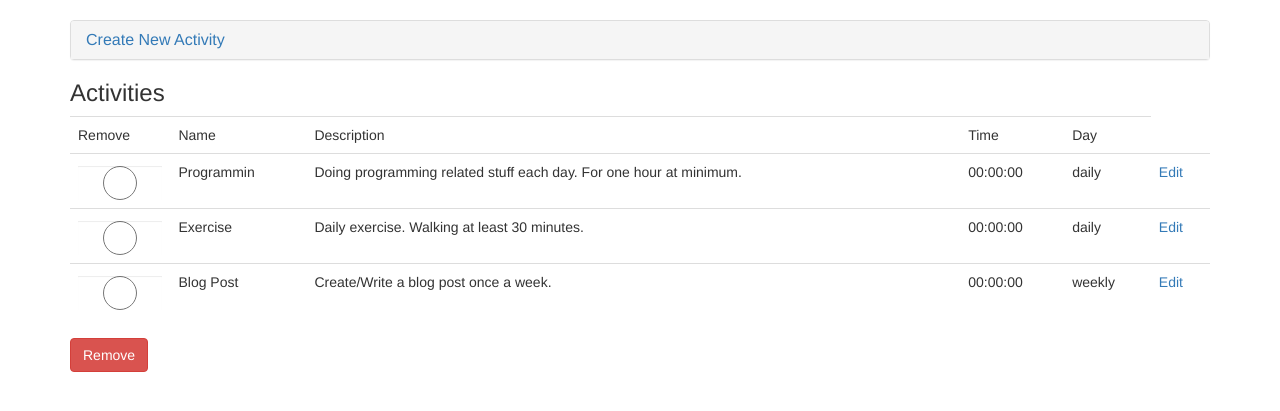
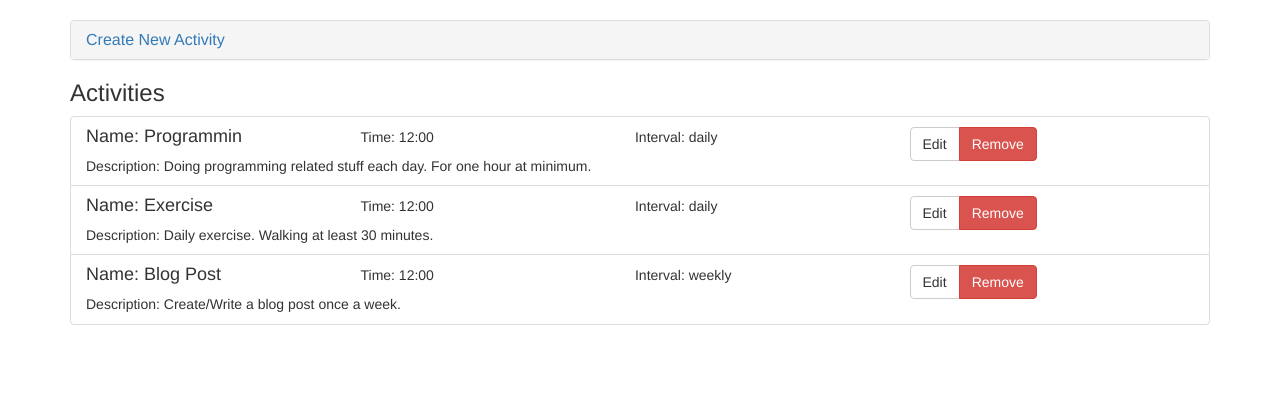
Before and after one commit to Marek-Fewtrell/Accountability-Keeper, a PHP site: page /activities.php in a window 1280 px wide. Shown: the part 52-463 px from the top of the page. Run offline with PHP 8.4, Linux system fonts and the light colour scheme; the visitor is signed in with stand-in values (Sample User, id 1); data comes from the database, SQL or seed files in the repository; some libraries are stand-ins or nearby versions.

Commit message:
Updated UI. Changed the tables into unordered lists when displaying stuff. Improved some dropdowns, like month selection. Improved the output of day.php

```diff
--- a/activities.php
+++ b/activities.php
@@ -92,11 +92,21 @@
 				</div>
 				<div class="form-group">
 					<label for="day">Day (daily, weekly):</label>
-					<input name="day" type="text" class="form-control" value="<?php
-					if ($editting) {
-						echo $day;
-					}
-				?>">
+					<select name="day" class="form-control">
+						<?php
+							if ($editting && $day == 'daily') {
+								echo '<option value="daily" selected="true">daily</option>';
+							} else {
+								echo '<option value="daily">daily</option>';
+							}
+
+							if ($editting && $day == 'weekly') {
+								echo '<option value="weekly" selected="true">weekly</option>';
+							} else {
+								echo '<option value="weekly">weekly</option>';
+							}
+						?>
+					</select>
 				</div>
 				<?php
 				if ($editting) {
@@ -127,7 +137,7 @@
 				echo $result;
 			}
 		} else if (isset($_POST['removeAction'])) {
-			if (deleteActivity($_POST['rowSelRdio'])) {
+			if (deleteActivity($_POST['removeAction'])) {
 				echo "successfully removed activity!";
 			} else {
 				echo 'unsuccessfully remvoe activity!';
--- a/database.php
+++ b/database.php
@@ -25,7 +25,7 @@
 
     function db_getListOfActivities() {
     	$conn = connect();
-		  $sql = "select * from `activities`";
+		  $sql = "select *, DATE_FORMAT(time, '%h:%i') as formatted_time from `activities`";
 
 		  $result = $conn->query($sql);
 
@@ -156,7 +156,7 @@
 
     function db_getUserScheduleAfterDate($userId, $date) {
     	$conn = connect();
-		  $sql = "select schedule.id, activities.id AS activitiesId, activities.name, activities.description, activities.day, activities.time, schedule.startDate from activities INNER JOIN schedule ON schedule.activityId = activities.id where schedule.userId = " . $userId . " and schedule.startDate <= '" . $date . "'";
+		  $sql = "select schedule.id, activities.id AS activitiesId, activities.name, activities.description, activities.day, DATE_FORMAT(activities.time, '%h:%i') as time, schedule.startDate from activities INNER JOIN schedule ON schedule.activityId = activities.id where schedule.userId = " . $userId . " and schedule.startDate <= '" . $date . "'";
 		  //echo $sql;
 		  $result = $conn->query($sql);
 
@@ -270,7 +270,8 @@
 
     function createRecord($userId, $activityId, $status, $date) {
     	$conn = connect();
-		  $sql = "insert into record (userId, activityId, status, date) values ('$userId', '$activityId', '$status', '$date')";
+		  //$sql = "insert into record (userId, activityId, status, date) values ('$userId', '$activityId', '$status', '$date')";
+		  $sql = "insert into record (userId, activityId, status, date) values ('$userId', '$activityId', '$status', NOW())";
 		  //echo $sql;
 		  $result = $conn->query($sql);
 
@@ -283,7 +284,7 @@
     }
     function updateRecord($userId, $recordId, $status) {
     	$conn = connect();
-    	$sql = "update record set status='$status' where id=$recordId and userId = $userId";
+    	$sql = "update record set status='$status', date=NOW() where id=$recordId and userId = $userId";
     	//echo $sql;
 
     	$result = $conn->query($sql);
--- a/helper.php
+++ b/helper.php
@@ -6,13 +6,23 @@
 		$result = db_getListOfActivities();
 
 		echo '<form method="post" name="activityForm">';
-		echo '<table class="table">';
-  	echo '<tr><td>Remove</td><td>Name</td><td>Description</td><td>Time</td><td>Day</td></tr>';
-  	foreach($result as $row) {
-  		echo "<tr><td><input class=\"form-control\" type=\"radio\" name=\"rowSelRdio\" value=\"" . $row['id'] . "\"></td><td>" . $row["name"] . "</td><td>" . $row["description"] . "</td><td>" . $row["time"] . "</td><td>" . $row["day"] . "</td><td><a href=\"?edit&id=" . $row['id'] . "\">Edit</a></td></tr>";
+		echo '<ul class="list-group">';
+		foreach($result as $row) {
+			echo '<li class="list-group-item">';
+				echo '<div class="row">';
+					echo '<div class="col-md-9 row">';
+						echo '<h4 class="list-group-item-heading col-md-4">Name: ' . $row["name"] . "</h4>";
+						echo '<p class="col-md-4">Time: ' . $row["formatted_time"] . '</p>';
+						echo '<p class="col-md-4">Interval: ' . $row["day"] . '</p>';
+						echo '<p class="list-group-item-text col-md-12">Description: ' . $row["description"] . "</p>";
+					echo '</div>';
+					echo "<div class=\"col-md-3 btn-group\"><a href=\"?edit&id=" . $row['id'] . "\" class=\"btn btn-default\">Edit</a>";
+					echo '<button name="removeAction" value="'.$row['id'].'" class="btn btn-danger">Remove</button></div>';
+				echo '</div>';
+
+			echo '</li>';
   	}
-  	echo '</table>';
-  	echo '<button name="removeAction" class="btn btn-danger">Remove</button>';
+  	echo '</ul>';
   	echo '</form>';
 	}
 
@@ -20,15 +30,24 @@
 		$result = db_getUserSchedule($userId);
 
 		echo '<form method="post" name="scheduleForm">';
-		echo '<table class="table">';
-  	echo '<tr><td>Remove</td><td>Name</td><td>Description</td><td>Start Date</td></tr>';
+		echo '<ul class="list-group">';
   	if ($result != FALSE) {
 			foreach($result as $row) {
-				echo "<tr><td><input type=\"radio\" class=\"form-control\"name=\"rowSelRadio\" value=\"" . $row['id'] . "\"></td><td>" . $row["name"] . "</td><td>" . $row["description"] . "</td><td>" . $row['startDate'] . "</td><td><a href=\"?edit&id=" . $row['id'] . "\">Edit</a></td></tr>";
+				echo '<li class="list-group-item">';
+				echo '<div class="row">';
+					echo '<div class="col-md-9 row">';
+						echo '<h4 class="list-group-item-heading col-md-6">Name: ' . $row["name"] . "</h4>";
+						echo '<p class="col-md-6 text-center">Start Date: ' . $row['startDate'] . '</p>';
+						echo '<p class="list-group-item-text col-md-12">Description: ' . $row["description"] . "</p>";
+					echo '</div>';
+					echo "<div class=\"col-md-3 btn-group\"><a href=\"?edit&id=" . $row['id'] . "\" class=\"btn btn-default\">Edit</a>";
+					echo '<button name="removeAction" value="'.$row['id'].'" class="btn btn-danger">Remove</button></div>';
+				echo '</div>';
+				echo '</li>';
 			}
   	}
-  	echo '</table>';
-  	echo '<button name="removeAction" class="btn btn-danger">Remove</button>';
+  	echo '</ul>';
+  	echo '<button name="removeAction" value="'. $row['id'] . '" class="btn btn-danger">Remove</button>';
   	echo '</form>';
 	}
 
@@ -48,6 +67,55 @@
 	  //echo "userId: " . $row["userId"] . " activityId: " . $row["activityId"] . " status: " . $row["status"];
   }
 
+  function outputReportItem($searchResult, $item) {
+		if ($item['day'] == 'weekly') {
+			//echo 'It has been a week since<br/>';
+		}
+  	echo $item['name'] . '</h4>';
+
+		echo '<p class="col-md-5">At time: ' . $item['time'] . '</p>';
+		echo '</div>';
+		echo $item['description'] . '<br/>';
+
+  	echo '<form method="post" class="form-inline">';
+		echo '<input type="hidden" name="activityId" value="'.$item['activitiesId'].'">';
+		if ($searchResult == FALSE) {
+			echo '<input type="hidden" name="formAction" value="create">';
+		} else {
+			echo '<input type="hidden" name="formAction" value="update">';
+			echo '<input type="hidden" name="theId" value="'.$searchResult['id'].'">';
+		}
+		echo '<div class="form-group">';
+
+		if ($searchResult['status'] == 'done') {
+			echo '<div class="label label-success">Done</div>';
+		} else if ($searchResult['status'] == 'partial done') {
+			echo '<div class="label label-warning">Partially Done</div>';
+		} else {
+			echo '<div class="label label-danger">Not Done</div>';
+		}
+
+		echo '<label for="status">Status:</label>';
+		echo '<select name="status" class="form-control">';
+		if ($searchResult['status'] == 'done') {
+			echo '<option value="done" selected>Done</option>';
+			echo '<option value="not done">Not Done</option>';
+			echo '<option value="partial done">Partially Done</option>';
+		} else if ($searchResult['status'] == 'partial done') {
+			echo '<option value="done">Done</option>';
+			echo '<option value="not done">Not Done</option>';
+			echo '<option value="partial done" selected>Partially Done</option>';
+		} else {
+			echo '<option value="done">Done</option>';
+			echo '<option value="not done" selected>Not Done</option>';
+			echo '<option value="partial done">Partially Done</option>';
+		}
+		echo '</select>';
+		echo '</div>';
+		echo '<input type="submit" class="btn btn-default" value="Set Activity Status">';
+		echo '</form>';
+  }
+
   function searchRecordsArray($array, $searchTerm) {
 		foreach($array as $row) {
 			if ($row['activityId'] == $searchTerm) {
@@ -56,6 +124,22 @@
 		}
 		return false;
 	}
+
+  function createMonthDropdown($name, $currentlySelected) {
+  	$months = array('January', 'February', 'March', 'April', 'May', 'June', 'July', 'August', 'September', 'October', 'November', 'December');
+  	$output = '<select name="'.$name.'" class="form-control">';
+  	$counter = 1;
+  	foreach ($months as $month) {
+  		$output .= '<option value="'.$counter.'"';
+  		if ($counter == $currentlySelected) {
+  			$output .= 'selected="true"';
+  		}
+  		$output .= '>'.$month.'</option>';
+  		$counter++;
+  	}
+  	$output .= '</select>';
+  	return $output;
+  }
 
   function calculateIfOnThisDay($curDate, $initialDate) {
   	$date1 = new DateTime($curDate);
--- a/schedule.php
+++ b/schedule.php
@@ -91,7 +91,7 @@
 					</div>
 					<div class="form-group">
 						<label for="activityId">Month:</label>
-						<input type="number" class="form-control" name="month" value="<?php echo $month; ?>">
+						<?php echo createMonthDropdown('month', $month); ?>
 					</div>
 					<div class="form-group">
 						<label for="activityId">Year:</label>
@@ -131,7 +131,7 @@
 				echo $result;
 			}
 		} else if (isset($_POST['removeAction'])) {
-			if (deleteSchedule($_POST['rowSelRadio'])) {
+			if (deleteSchedule($_POST['removeAction'])) {
 				echo "successfully removed schedule item!";
 			} else {
 				echo 'unsuccessfully removed schedule item!';
```
Also changed, not shown: calendar.php (+1 -9 lines), day.php (+23 -64 lines).
